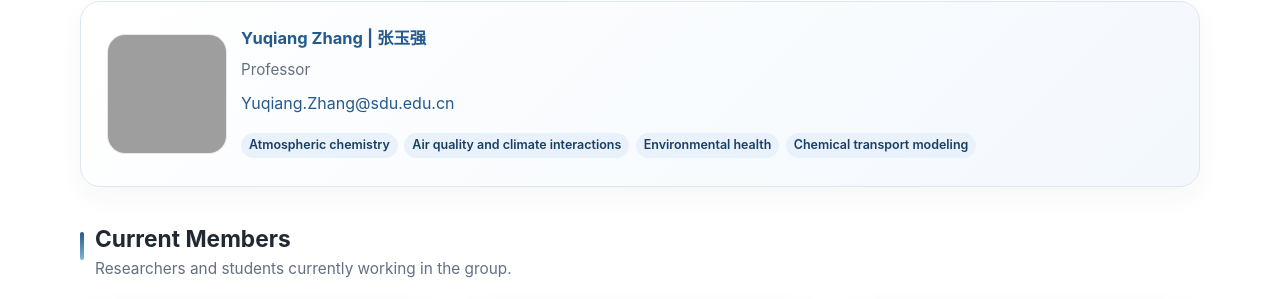
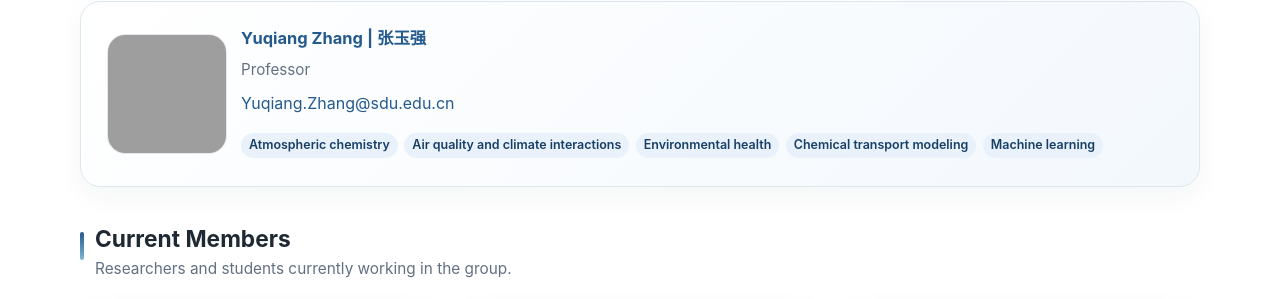
Before and after one commit to MuJSh/xyz_CHANGE, a Jekyll site: the page built from _pages/group-members.md, in a window 1280 px wide and 900 px high. Shown: the part 232-531 px from the top of the window. Built offline with Jekyll 4.4.1, drawn with Linux system fonts in a browser that asks for light colours.

Commit message:
Update members.yml

```diff
--- a/_data/members.yml
+++ b/_data/members.yml
@@ -19,6 +19,7 @@ pi:
       - "Air quality and climate interactions"
       - "Environmental health"
       - "Chemical transport modeling"
+      - "Machine learning"
 
 current:
   - name: "Lin Li | 李琳"
```
